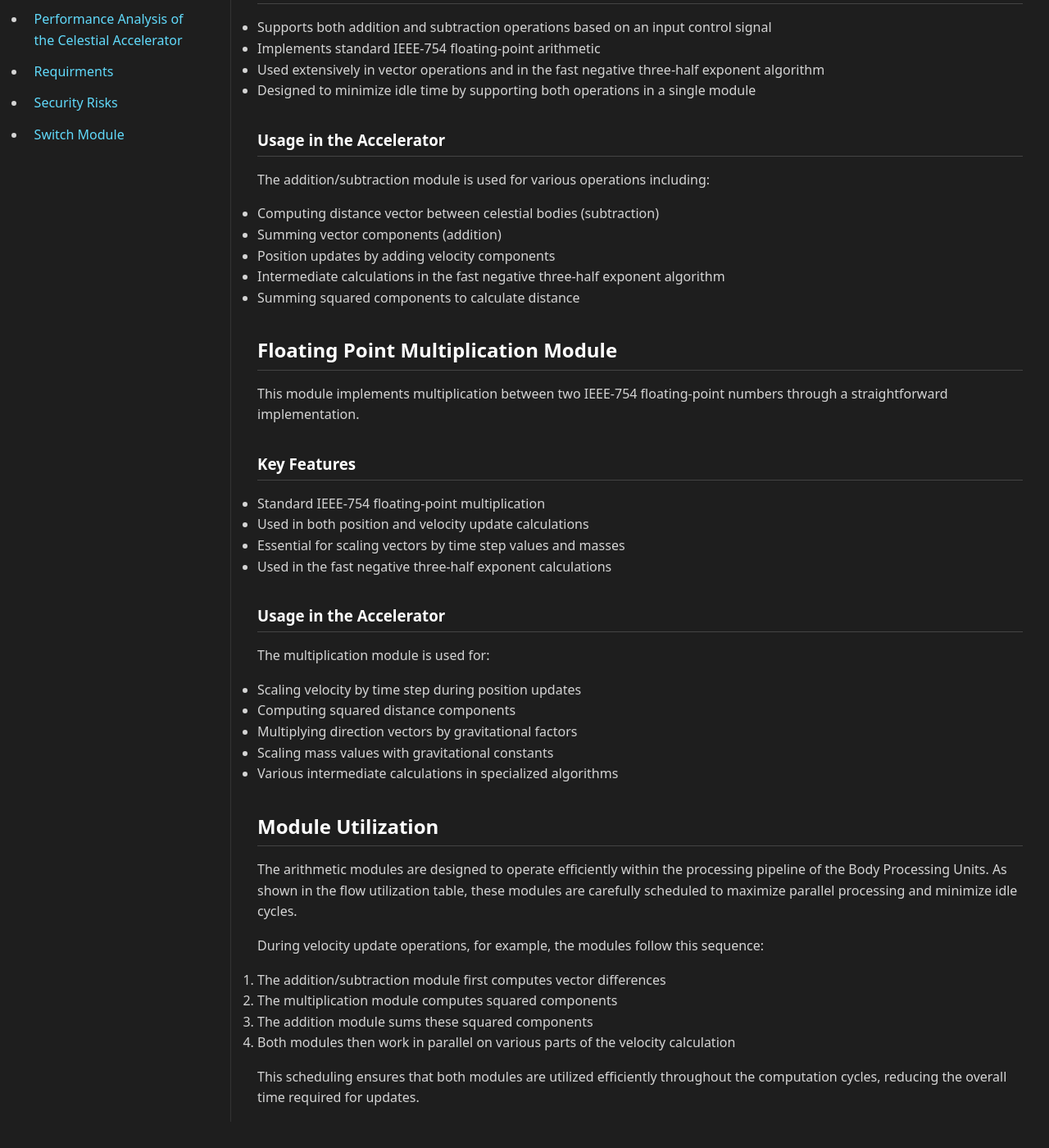
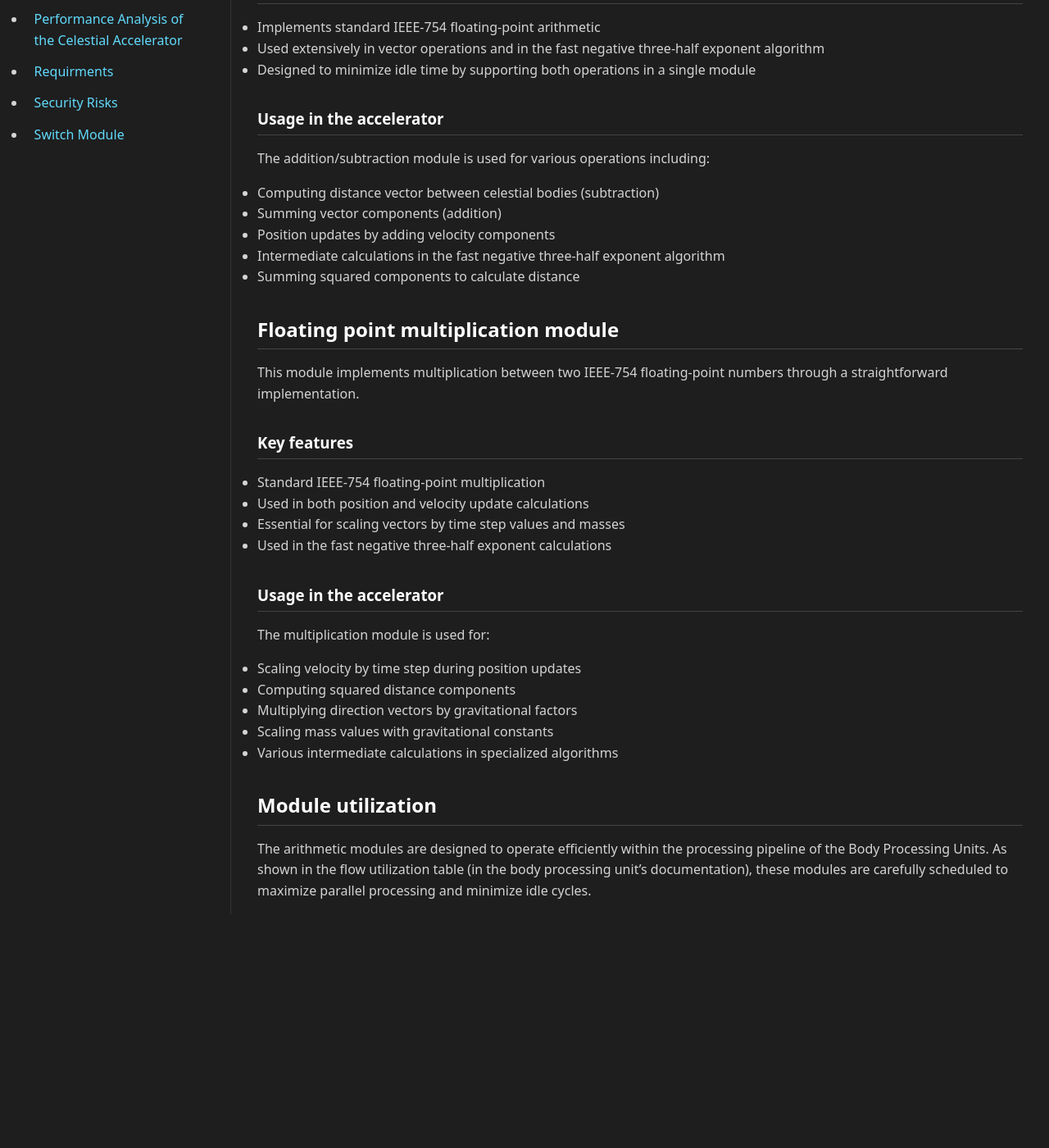
Before and after one commit to Vyndicta/Celestial, a Jekyll site: the page built from docs/celestial-accelerator-docs/modules/arithmetic-modules.md, in a window 1280 px wide and 1400 px high, scrolled down 417 px. Shown: the whole window at 82% size. Built offline with Jekyll 4.4.1, drawn with Linux system fonts in a browser that asks for light colours; our own code applies the rules of GitHub Pages for plain Markdown files; after the commit the page ends 1564 px from its top, so only the background shows below that; some of the changed text lies outside the part shown.

Commit message:
Updating the doc

```diff
--- a/docs/celestial-accelerator-docs/modules/arithmetic-modules.md
+++ b/docs/celestial-accelerator-docs/modules/arithmetic-modules.md
@@ -1,19 +1,18 @@
-# Arithmetic Modules
+# Arithmetic modules
 
 The body processing units rely on several floating-point arithmetic modules to perform its calculations. These modules are used for various vector operations, position updates, velocity calculations, and specialized mathematical functions.
 
-## Floating Point Addition/Subtraction Module
+## Floating point addition/subtraction Module
 
 This module implements both addition and subtraction between two IEEE-754 floating-point numbers. The design choice to combine both operations into a single module was made to optimize resource utilization, as the hardware required for addition and subtraction is very similar.
 
-### Key Features
+### Key features
 
-- Supports both addition and subtraction operations based on an input control signal
 - Implements standard IEEE-754 floating-point arithmetic
 - Used extensively in vector operations and in the fast negative three-half exponent algorithm
 - Designed to minimize idle time by supporting both operations in a single module
 
-### Usage in the Accelerator
+### Usage in the accelerator
 
 The addition/subtraction module is used for various operations including:
 - Computing distance vector between celestial bodies (subtraction)
@@ -22,18 +21,18 @@ The addition/subtraction module is used for various operations including:
 - Intermediate calculations in the fast negative three-half exponent algorithm
 - Summing squared components to calculate distance
 
-## Floating Point Multiplication Module
+## Floating point multiplication module
 
 This module implements multiplication between two IEEE-754 floating-point numbers through a straightforward implementation.
 
-### Key Features
+### Key features
 
 - Standard IEEE-754 floating-point multiplication
 - Used in both position and velocity update calculations
 - Essential for scaling vectors by time step values and masses
 - Used in the fast negative three-half exponent calculations
 
-### Usage in the Accelerator
+### Usage in the accelerator
 
 The multiplication module is used for:
 - Scaling velocity by time step during position updates
@@ -42,14 +41,6 @@ The multiplication module is used for:
 - Scaling mass values with gravitational constants
 - Various intermediate calculations in specialized algorithms
 
-## Module Utilization
+## Module utilization
 
-The arithmetic modules are designed to operate efficiently within the processing pipeline of the Body Processing Units. As shown in the flow utilization table, these modules are carefully scheduled to maximize parallel processing and minimize idle cycles.
-
-During velocity update operations, for example, the modules follow this sequence:
-1. The addition/subtraction module first computes vector differences
-2. The multiplication module computes squared components
-3. The addition module sums these squared components
-4. Both modules then work in parallel on various parts of the velocity calculation
-
-This scheduling ensures that both modules are utilized efficiently throughout the computation cycles, reducing the overall time required for updates.
+The arithmetic modules are designed to operate efficiently within the processing pipeline of the Body Processing Units. As shown in the flow utilization table (in the body processing unit's documentation), these modules are carefully scheduled to maximize parallel processing and minimize idle cycles.
```
Also changed, not shown: docs/celestial-accelerator-docs/modules/body-processing-unit.md (+0 -1 lines), docs/index.md (+5 -5 lines), docs/celestial-accelerator-docs/assets/DetailedViewBPU.png.
